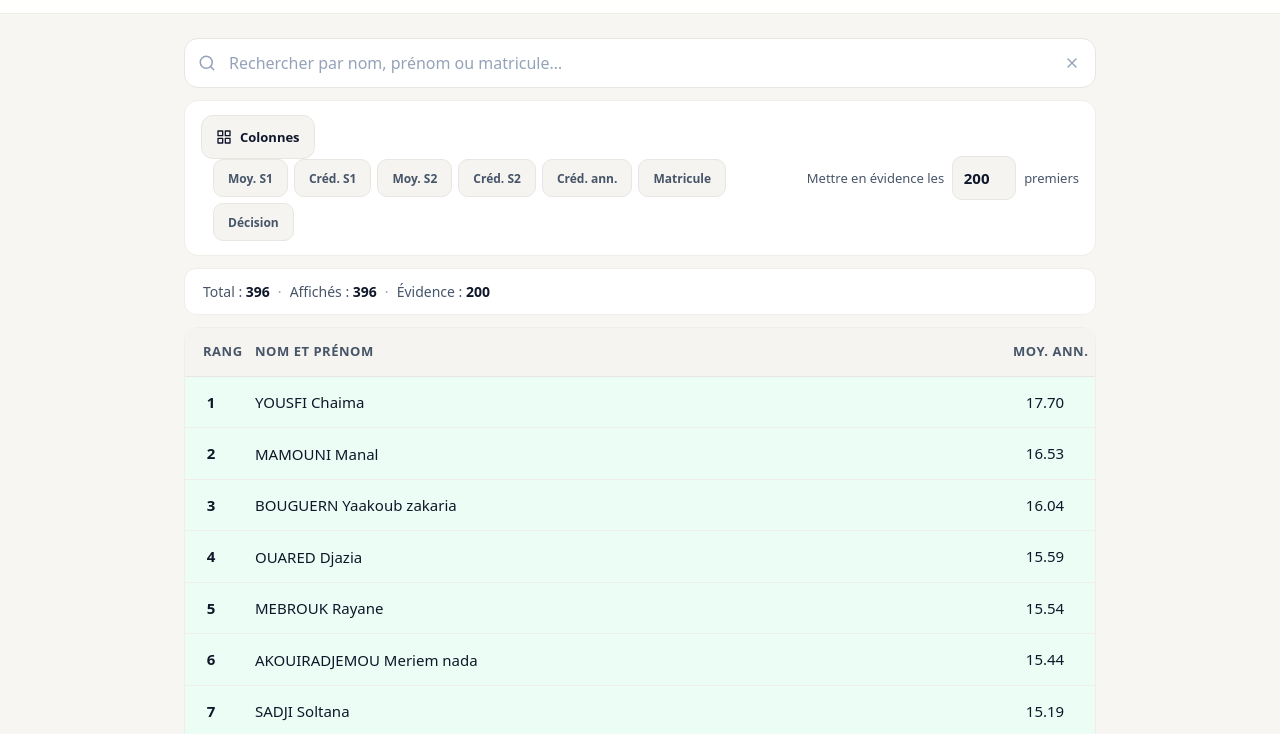
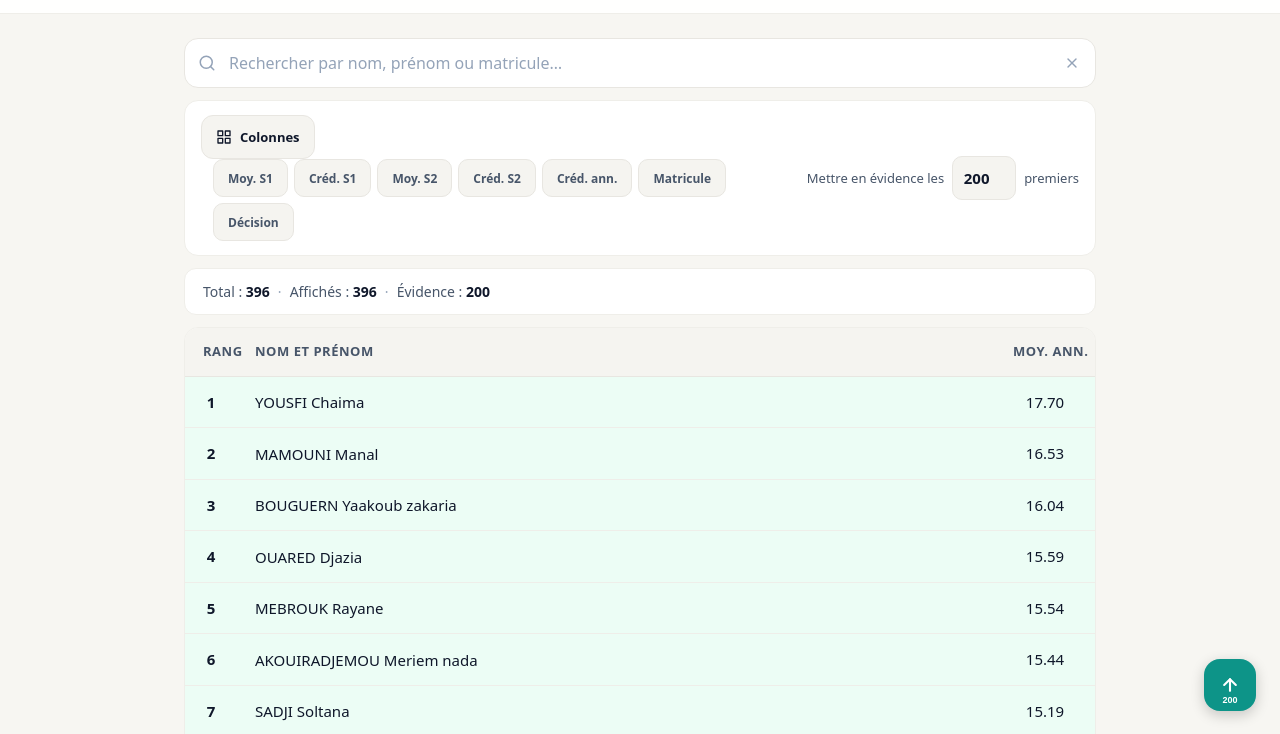
Before and after one commit to T-tsuu/classement-esc, a plain HTML site: page index.html in a window 1280 px wide. Shown: the part 65-799 px from the top of the page. Drawn offline with Linux system fonts and the light colour scheme; a web font is replaced by a local one.

Commit message:
feat: add scroll-jump widget for quick navigation to threshold rank

```diff
--- a/index.html
+++ b/index.html
@@ -98,6 +98,12 @@
     </section>
   </main>
 
+  <button class="scroll-jump" id="scroll-jump" type="button" aria-label="Sauter au rang cible">
+    <svg class="icon-arrow-down" width="20" height="20" viewBox="0 0 24 24" fill="none" stroke="currentColor" stroke-width="2.5" stroke-linecap="round" stroke-linejoin="round"><line x1="12" y1="5" x2="12" y2="19"/><polyline points="19 12 12 19 5 12"/></svg>
+    <svg class="icon-arrow-up" width="20" height="20" viewBox="0 0 24 24" fill="none" stroke="currentColor" stroke-width="2.5" stroke-linecap="round" stroke-linejoin="round"><line x1="12" y1="19" x2="12" y2="5"/><polyline points="5 12 12 5 19 12"/></svg>
+    <span class="scroll-jump-label" id="scroll-jump-label">200</span>
+  </button>
+
   <script type="module" src="script.js"></script>
 </body>
 </html>
--- a/script.js
+++ b/script.js
@@ -282,6 +282,7 @@ thresholdInput.addEventListener('input', () => {
   const val = parseInt(thresholdInput.value, 10);
   currentThreshold = isNaN(val) || val < 0 ? 0 : val;
   render();
+  updateScrollJump();
 });
 
 // ========================================
@@ -306,6 +307,59 @@ function checkScrollEnd() {
 }
 
 // ========================================
+// Scroll Jump Widget
+// ========================================
+const scrollJumpBtn = document.getElementById('scroll-jump');
+const scrollJumpLabel = document.getElementById('scroll-jump-label');
+
+function getTargetRow() {
+  if (currentThreshold < 1 || currentThreshold > STUDENTS.length) return null;
+  return tableBody.querySelector(`tr[data-rank="${currentThreshold}"]`);
+}
+
+function getTargetTop() {
+  const row = getTargetRow();
+  if (!row) return 0;
+  const headerH = document.querySelector('.app-header').offsetHeight + 16;
+  return row.getBoundingClientRect().top + window.scrollY - headerH;
+}
+
+function isNearPos(pos) {
+  return Math.abs(window.scrollY - pos) < 200;
+}
+
+let lastDest = null;
+
+function updateScrollJump() {
+  scrollJumpLabel.textContent = currentThreshold || '—';
+  scrollJumpBtn.classList.toggle('is-visible', true);
+
+  const row = getTargetRow();
+  const pastTarget = row ? row.getBoundingClientRect().top <= window.innerHeight : false;
+  scrollJumpBtn.classList.toggle('is-near-target', pastTarget);
+}
+
+scrollJumpBtn.addEventListener('click', () => {
+  const targetTop = getTargetTop();
+  const nearTarget = isNearPos(targetTop);
+  const nearTop = isNearPos(0);
+
+  if (nearTarget && lastDest === 'target') {
+    window.scrollTo({ top: 0, behavior: 'smooth' });
+    lastDest = 'top';
+  } else if (nearTop && lastDest === 'top') {
+    window.scrollTo({ top: targetTop, behavior: 'smooth' });
+    lastDest = 'target';
+  } else {
+    window.scrollTo({ top: targetTop, behavior: 'smooth' });
+    lastDest = 'target';
+  }
+});
+
+window.addEventListener('scroll', updateScrollJump, { passive: true });
+updateScrollJump();
+
+// ========================================
 // Resize observer for scroll hint
 // ========================================
 if (typeof ResizeObserver !== 'undefined') {
--- a/style.css
+++ b/style.css
@@ -702,6 +702,79 @@ body {
   }
 }
 
+/* --- Scroll Jump Widget --- */
+.scroll-jump {
+  position: fixed;
+  bottom: 24px;
+  right: 24px;
+  z-index: 90;
+  display: flex;
+  align-items: center;
+  justify-content: center;
+  gap: 0;
+  width: 52px;
+  height: 52px;
+  border: none;
+  border-radius: 16px;
+  background: var(--accent);
+  color: #fff;
+  cursor: pointer;
+  box-shadow: 0 4px 14px rgba(0,0,0,0.2), 0 0 0 0 rgba(13,148,136,0);
+  transition: transform 0.2s ease, box-shadow 0.2s ease, opacity 0.2s ease;
+  overflow: hidden;
+  padding: 0;
+  opacity: 0;
+  pointer-events: none;
+  transform: translateY(12px) scale(0.9);
+}
+
+.scroll-jump.is-visible {
+  opacity: 1;
+  pointer-events: auto;
+  transform: translateY(0) scale(1);
+}
+
+.scroll-jump:hover {
+  box-shadow: 0 6px 20px rgba(0,0,0,0.25), 0 0 0 0 rgba(13,148,136,0);
+  transform: translateY(0) scale(1.04);
+}
+
+.scroll-jump:active {
+  transform: translateY(0) scale(0.96);
+}
+
+.scroll-jump .icon-arrow-up {
+  display: none;
+}
+
+.scroll-jump.is-near-target .icon-arrow-down {
+  display: none;
+}
+
+.scroll-jump.is-near-target .icon-arrow-up {
+  display: block;
+}
+
+.scroll-jump-label {
+  position: absolute;
+  font-family: inherit;
+  font-size: 0.5625rem;
+  font-weight: 700;
+  line-height: 1;
+  color: #fff;
+  bottom: 6px;
+  right: 0;
+  left: 0;
+  text-align: center;
+  pointer-events: none;
+}
+
+@media (prefers-reduced-motion: reduce) {
+  .scroll-jump {
+    transition: opacity 0.01ms;
+  }
+}
+
 /* --- Scrollbar (subtle) --- */
 .table-container::-webkit-scrollbar {
   height: 6px;
```
